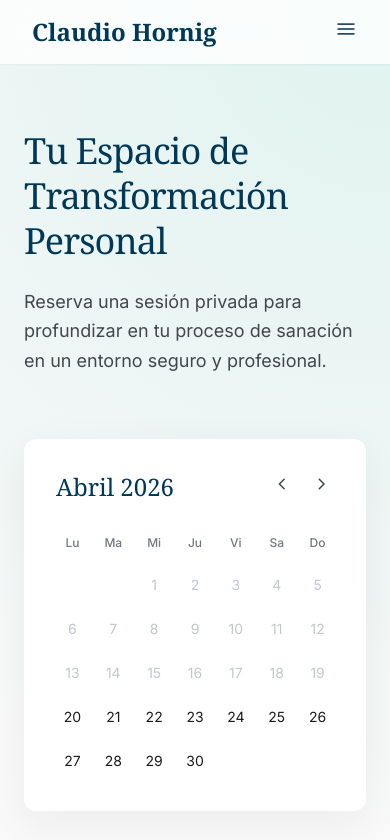
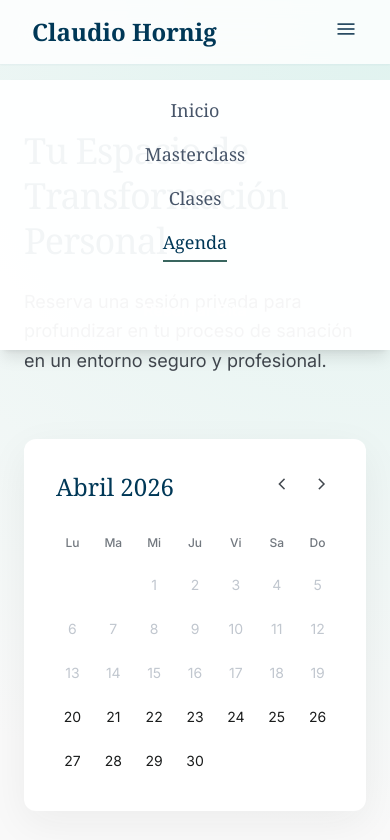
Before and after one commit to nehuenmartinsj-boop/WebClaudioHornig, a website: page agenda.html in a window 390 px wide. Both pictures are taken after a click on the button "menu". Shown: the top 840 px of the page. Drawn offline with nearby package versions, Linux system fonts and the light colour scheme.

Commit message:
Fix mobile menu dropdown - add toggle functionality

```diff
--- a/agenda.html
+++ b/agenda.html
@@ -130,9 +130,18 @@
                 </a>
 </div>
 <!-- Mobile Menu Icon (Generic addition for responsiveness) -->
-<button class="md:hidden text-sky-950">
+<button class="md:hidden text-sky-950" id="mobile-menu-btn">
 <span class="material-symbols-outlined">menu</span>
 </button>
+</div>
+<div id="mobile-menu" class="hidden md:hidden fixed top-20 left-0 w-full bg-white/95 backdrop-blur-md shadow-lg z-40 py-4">
+<div class="flex flex-col items-center gap-4 px-8">
+<a class="text-slate-600 font-headline text-lg hover:text-primary transition-all duration-300" href="index.html">Inicio</a>
+<a class="text-slate-600 font-headline text-lg hover:text-primary transition-all duration-300" href="masterclass.html">Masterclass</a>
+<a class="text-slate-600 font-headline text-lg hover:text-primary transition-all duration-300" href="curso.html">Clases</a>
+<a class="text-primary font-headline text-lg border-b-2 border-secondary pb-1" href="agenda.html">Agenda</a>
+<a class="inline-flex items-center justify-center px-6 py-3 rounded-xl bg-primary-gradient text-on-primary font-medium mt-2" href="agenda.html">Reservar Cita</a>
+</div>
 </div>
 </nav>
 <!-- Main Canvas -->
@@ -370,4 +379,14 @@
         renderCalendar();
     });
 </script>
+<script>
+const mobileMenuBtn = document.getElementById('mobile-menu-btn');
+const mobileMenu = document.getElementById('mobile-menu');
+if (mobileMenuBtn && mobileMenu) {
+  mobileMenuBtn.addEventListener('click', function(e) {
+    e.preventDefault();
+    mobileMenu.classList.toggle('hidden');
+  });
+}
+</script>
 </body></html>
```
Also changed, not shown: curso.html (+20 -2 lines), index.html (+20 -1 lines), masterclass.html (+20 -1 lines).
